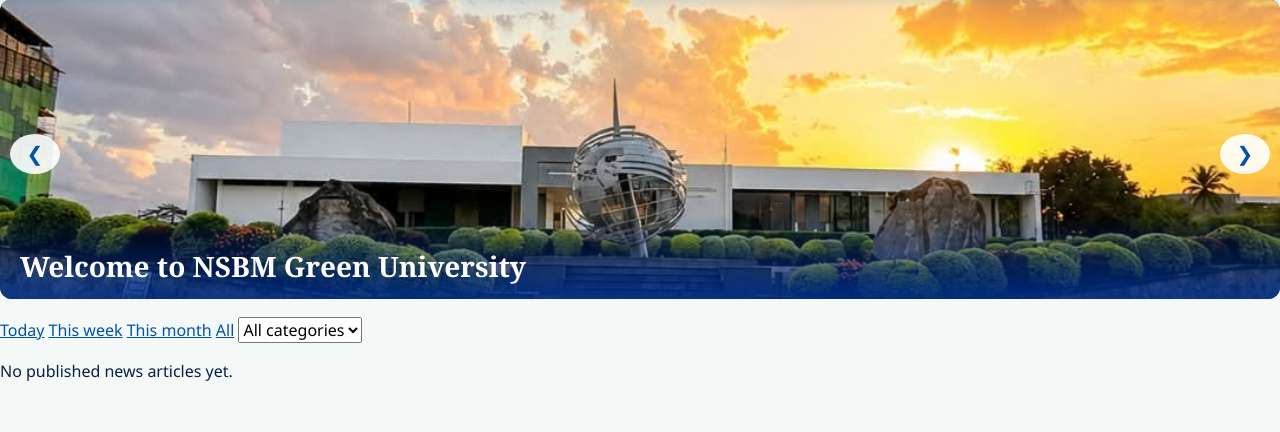
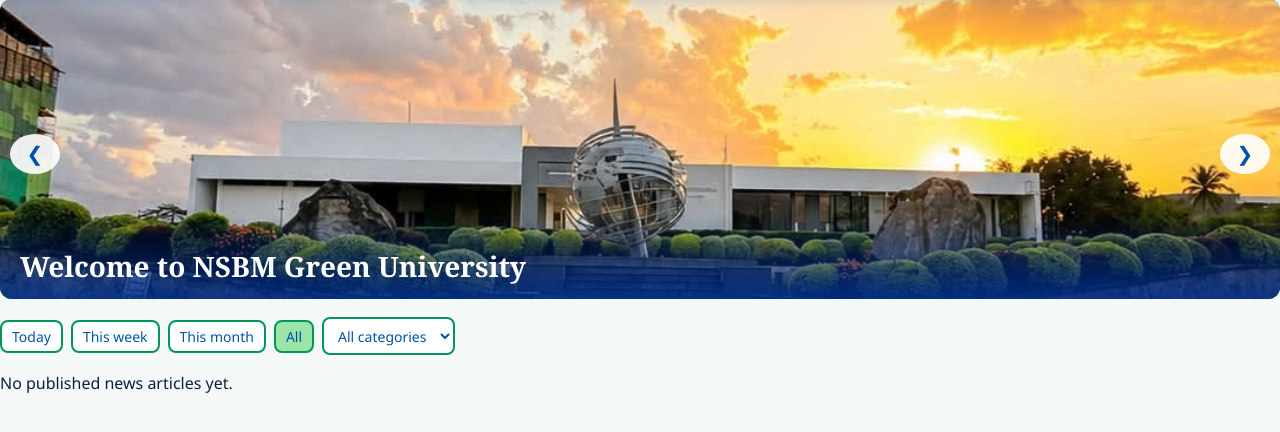
Before and after one commit to vihandu-wan/newsdesk, a PHP site: page / in a window 1280 px wide. Shown: the part 102-534 px from the top of the page. Run offline with PHP 8.4, Linux system fonts and the light colour scheme; data comes from the database, SQL or seed files in the repository; tables that the repository leaves empty hold one stand-in row (values such as "Sample post").

Commit message:
added css and finish date filter buttons

```diff
--- a/assets/style.css
+++ b/assets/style.css
@@ -117,6 +117,41 @@ nav a.on { color: #0053a8; border-color: #00ba2d; }
 .arrow.left {left: 10px;}
 .arrow.right {right:10px;}
 
+.row{
+    display:flex;
+    gap: 8px;
+    flex-wrap: wrap;
+    align-items: center;
+    margin-bottom: 14px;
+}
+.filter{
+    background: #ffffff;
+    color:#0053a8;
+    border:2px solid #009658;
+    border-radius: 8px;
+    padding: 4px 10px;
+    font-size: 14px;
+    font-weight: 400;
+    text-decoration: none;
+}
+.filter-select{
+    background: #ffffff;
+    color: #0053a8;
+    padding: 6.5px 10px;
+    border:2px solid #009658;
+    border-radius: 8px;
+    font-size: 14px;
+    font-weight: 400;
+
+}
+.filter:hover{background: #e6f5ee;}
+
+.filter.active{
+    background: #9be3a6;
+    color: #0053a8;
+}
+
+
 
 @media (max-width: 1000px) {
     .bar {flex-wrap: nowrap; gap: 8px;}
--- a/index.php
+++ b/index.php
@@ -1,5 +1,15 @@
 <?php
 require_once __DIR__ . '/config/db.php';
+
+$range = $_GET['range'] ?? 'all';
+$extra = "";
+if ($range === 'today') {
+    $extra = "AND DATE(articles.created_at) = CURDATE()";
+} elseif ($range === 'week') {
+    $extra = "AND articles.created_at >= NOW() - INTERVAL 7 DAY";
+} elseif ($range === 'month') {
+    $extra = "AND articles.created_at >= NOW() - INTERVAL 1 MONTH";
+}
 
 $sql = "SELECT
             articles.id,
@@ -11,6 +21,7 @@ $sql = "SELECT
         INNER JOIN categories
             ON articles.category_id = categories.id
         WHERE articles.status = 'published'
+        $extra
         ORDER BY articles.created_at DESC";
 
 $stmt = $pdo->query($sql);
@@ -79,11 +90,11 @@ $articles = $stmt->fetchAll(PDO::FETCH_ASSOC);
 
 
             <div class="row">
-                <a class="btn outline small" href="#">Today</a>
-                <a class="btn outline small" href="#">This week</a>
-                <a class="btn outline small" href="#">This month</a>
-                <a class="btn outline small on" href="#">All</a>
-                <select class="auto-width">
+                <a class="filter <?php if ($range === 'today') echo 'active'; ?>" href="index.php?range=today">Today</a>
+                <a class="filter <?php if ($range === 'week') echo 'active'; ?>" href="index.php?range=week">This week</a>
+                <a class="filter <?php if ($range === 'month') echo 'active'; ?>" href="index.php?range=month">This month</a>
+                <a class="filter <?php if ($range === 'all') echo 'active'; ?>" href="index.php">All</a>
+                <select class="filter-select">
                     <option>All categories</option>
                     <option>Academic</option>
                     <option>Events</option>
@@ -118,6 +129,7 @@ $articles = $stmt->fetchAll(PDO::FETCH_ASSOC);
                 <?php endforeach; ?>
             <?php endif; ?>
         </main>
+
          <script>
         var slides = document.querySelectorAll(".slide");
         var current = 0;
```
